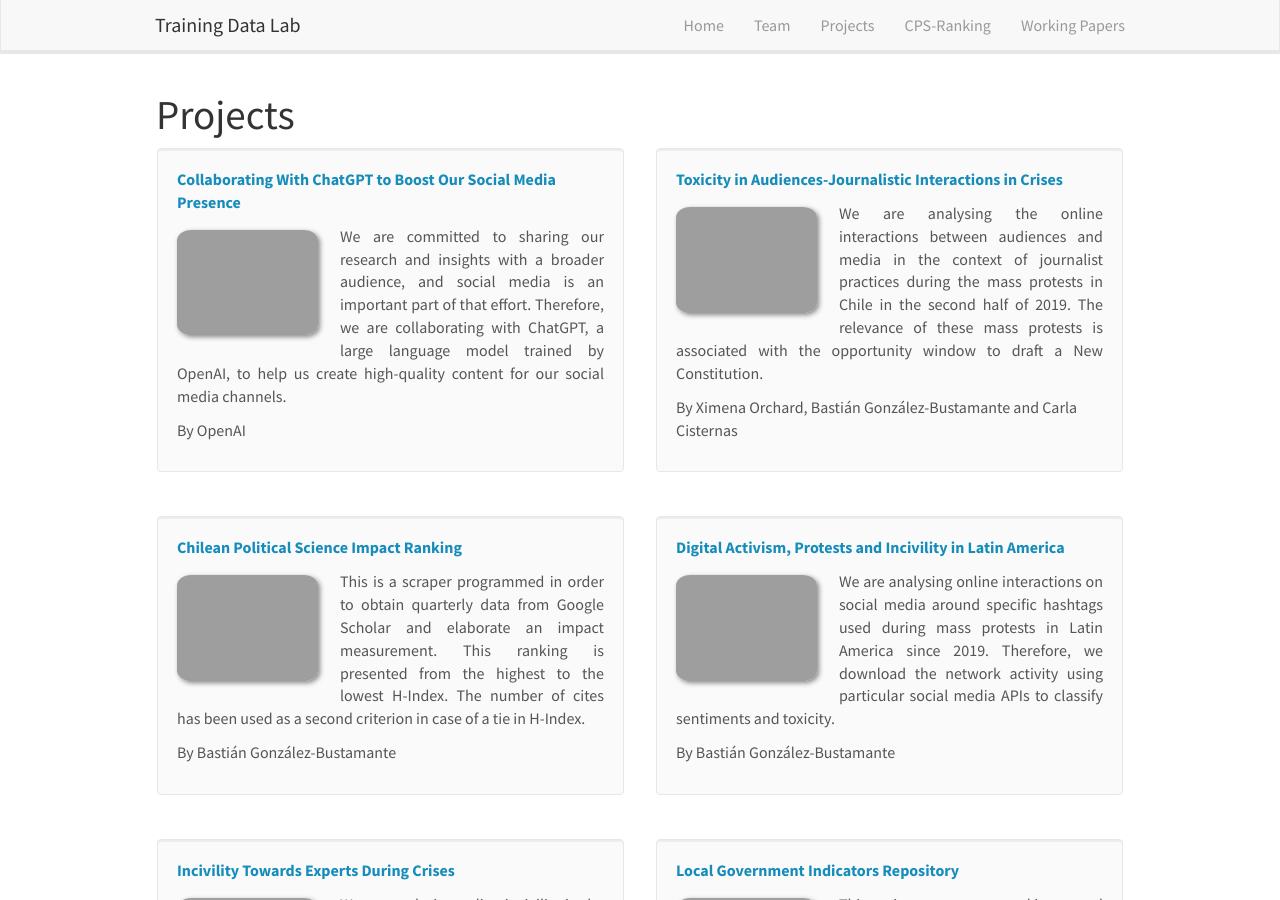
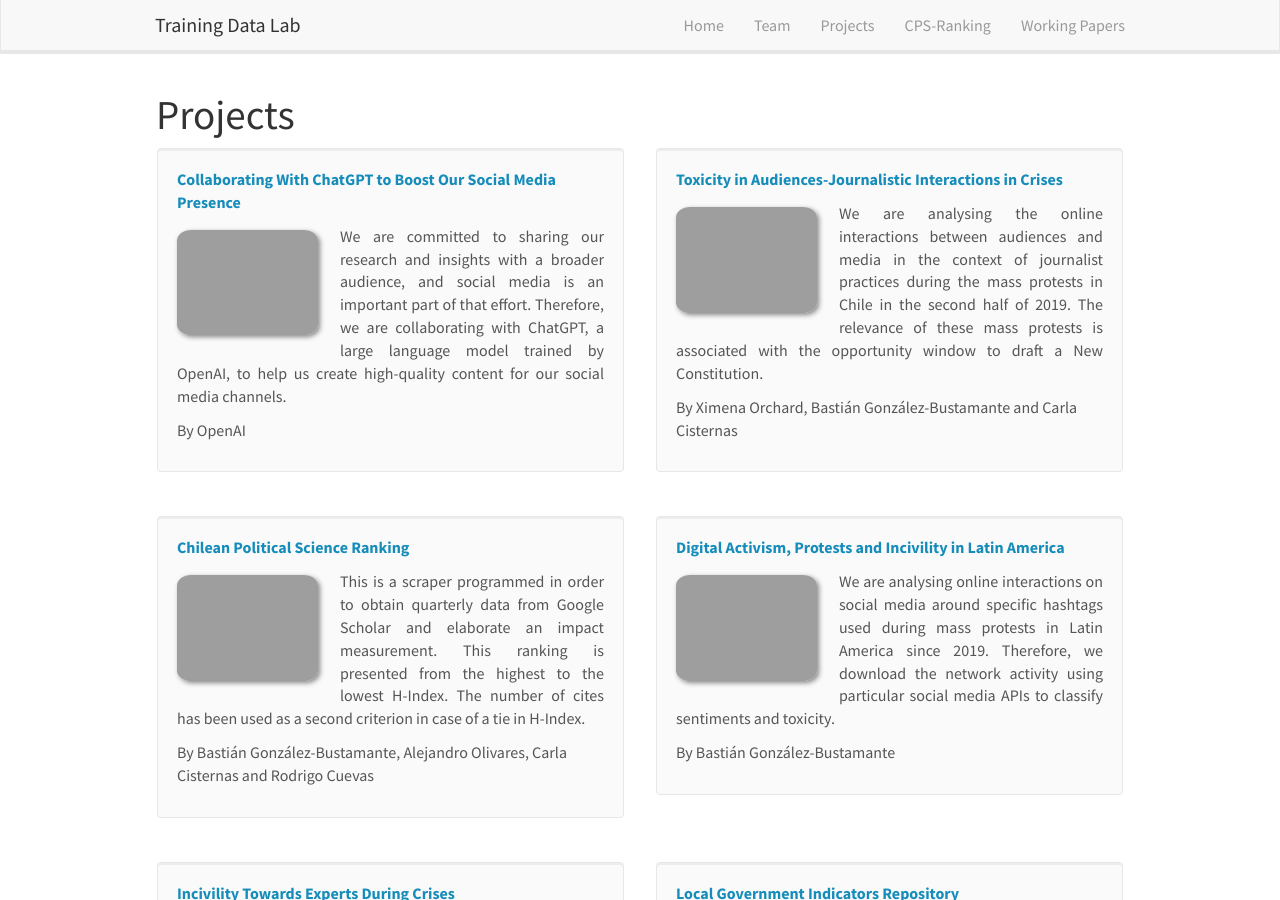
Before and after one commit to training-datalab/old-training-datalab.com, a Jekyll site: the page built from _pages/projects.md, in a window 1280 px wide and 900 px high. Built offline with Jekyll 4.4.1, drawn with Linux system fonts in a browser that asks for light colours; nearby versions of some CDN libraries.

Commit message:
Update projects.yml

```diff
--- a/_data/projects.yml
+++ b/_data/projects.yml
@@ -18,10 +18,10 @@
   highlight: 1
   news2:
 
-- title: "Chilean Political Science Impact Ranking"
+- title: "Chilean Political Science Ranking"
   image: CPS-Ranking.png
   description: This is a scraper programmed in order to obtain quarterly data from Google Scholar and elaborate an impact measurement. This ranking is presented from the highest to the lowest H-Index. The number of cites has been used as a second criterion in case of a tie in H-Index.
-  authors: Bastián González-Bustamante
+  authors: Bastián González-Bustamante, Alejandro Olivares, Carla Cisternas and Rodrigo Cuevas
   link:
     url: https://training-datalab.com/projects/cps-ranking
     display: See Project
```
